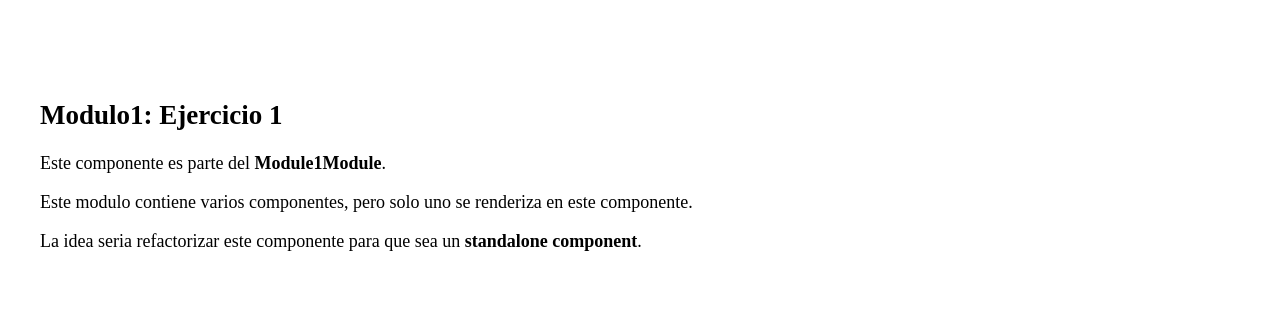
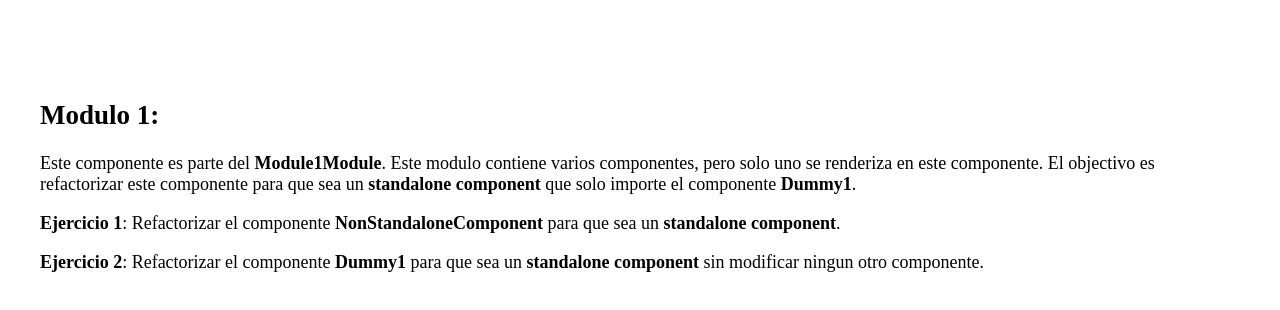
Before and after one commit to lsimonar/waynabox-angular17-workshop, an Angular app: page /modulo-1 in a window 1280 px wide. Shown: the top 310 px of the page. Built offline with nearby package versions, Linux system fonts and the light colour scheme.

Commit message:
improved ui

```diff
--- a/src/app/Modulos/1-standalone-components/dummy/dummy1/dummy1.component.html
+++ b/src/app/Modulos/1-standalone-components/dummy/dummy1/dummy1.component.html
@@ -1,3 +1,3 @@
-<div style="width: fit-content; margin-top: 100px; border: 1px solid #000;border-radius: 8px; padding: 10px;">
+<div style="width: fit-content; margin-top: 50px; border: 1px solid #000;border-radius: 8px; padding: 10px;">
     <p>Hola, soy el componente Dummy1 👋</p>
 </div>
--- a/src/app/Modulos/1-standalone-components/dummy/dummy2/dummy2.component.html
+++ b/src/app/Modulos/1-standalone-components/dummy/dummy2/dummy2.component.html
@@ -1 +1,2 @@
 <p>dummy2 works!</p>
+<dummy1></dummy1>
--- a/src/app/Modulos/1-standalone-components/ejercicios/exercice-1/non-standalone-component.component.html
+++ b/src/app/Modulos/1-standalone-components/ejercicios/exercice-1/non-standalone-component.component.html
@@ -1,7 +1,10 @@
 <section class="wrapper">
-    <h1>Modulo1: Ejercicio 1</h1>
-    <p>Este componente es parte del <b>Module1Module</b>.</p>
-    <p>Este modulo contiene varios componentes, pero solo uno se renderiza en este componente.</p>
-    <p>La idea seria refactorizar este componente para que sea un <b>standalone component</b>.</p>
+    <h1>Modulo 1:</h1>
+    <p>Este componente es parte del <b>Module1Module</b>.
+        Este modulo contiene varios componentes, pero solo uno se renderiza en este componente.
+        El objectivo es refactorizar este componente para que sea un <b>standalone component</b> que solo importe el componente <b>Dummy1</b>.</p>
     <dummy1></dummy1>
+    <p><b>Ejercicio 1</b>: Refactorizar el componente <b>NonStandaloneComponent</b> para que sea un <b>standalone component</b>.</p>
+    <p><b>Ejercicio 2</b>: Refactorizar el componente <b>Dummy1</b> para que sea un <b>standalone component</b> sin modificar ningun otro componente.</p>
+
 </section>
```
